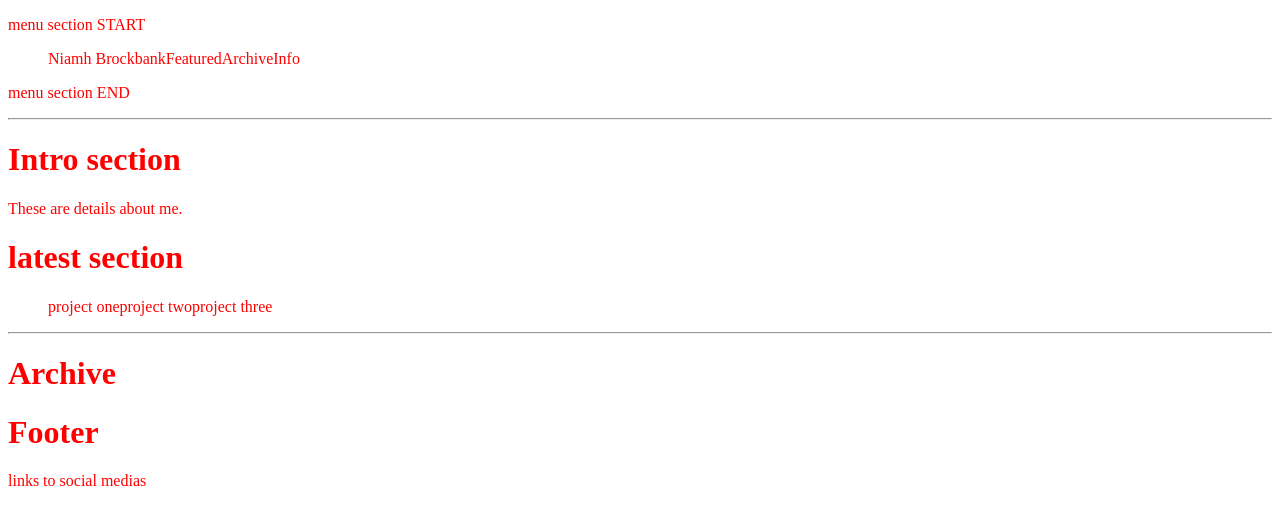
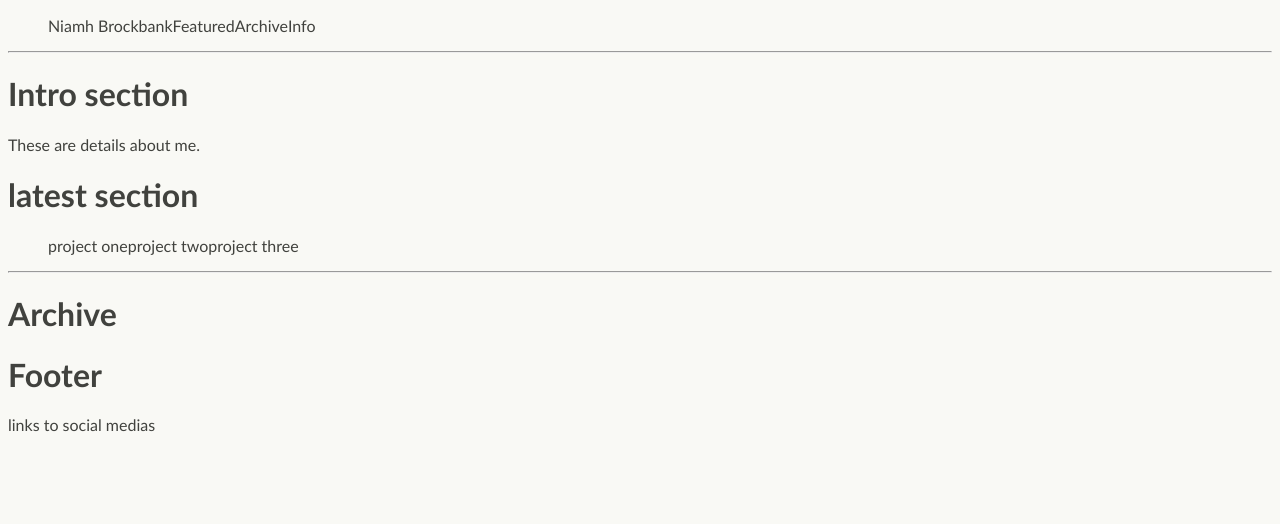
Before and after one commit to niamhbrockbank/portfolio, a React (Create React App) app: page / in a window 1280 px wide. Shown: the top 524 px of the page. Built offline with nearby package versions, Linux system fonts and the light colour scheme.

Commit message:
Add minor format and move components to folder

```diff
--- a/src/MenuBar.tsx
+++ b/src/components/MenuBar.tsx
@@ -1,14 +1,12 @@
 export default function MenuBar():JSX.Element {
     return (
         <>
-            <p>menu section START</p>
             <ul id='menu_list'>
                 <li>Niamh Brockbank</li>
                 <li>Featured</li>
                 <li>Archive</li>
                 <li>Info</li>
             </ul>
-            <p>menu section END</p>
             <hr />
         </>
     )
--- a/src/react-app-env.d.ts
+++ /dev/null
@@ -1 +0,0 @@
-/// <reference types="react-scripts" />
--- a/src/styles.css
+++ b/src/styles.css
@@ -1,5 +1,13 @@
+/*
+colour palette
+#686963 dim gray
+#f9f9f5 (off-white)
+*/
+
 body{
-    color : red
+    font-family: 'Gill Sans', 'Gill Sans MT', Calibri, 'Trebuchet MS', sans-serif, sans-serif;
+    color : #41423e;
+    background-color: #f9f9f5;
 }
 
 #menu_list{
```
Also changed, not shown: src/App.tsx (+5 -5 lines), src/components/Archive.tsx (renamed from src/Archive.tsx), src/components/Footer.tsx (renamed from src/Footer.tsx), src/components/IntroSection.tsx (renamed from src/IntroSection.tsx), src/components/LatestSection.tsx (renamed from src/LatestSection.tsx).
